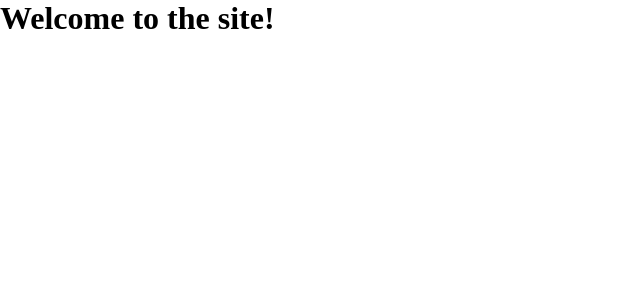
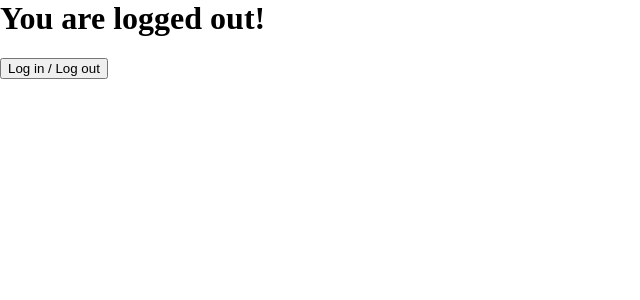
Before and after one commit to timmmyeo/learning-react, a React (Create React App) app: page / in a window 1280 px wide. Shown: the top 300 px of the page, without its empty margins (0-640 px from the left). Built offline with nearby package versions, Linux system fonts and the light colour scheme.

Commit message:
Made a log in / log out button

```diff
--- a/src/index.js
+++ b/src/index.js
@@ -1,7 +1,7 @@
 import React from "react"
 import ReactDOM from "react-dom"
 
-import App from "./conditional_rendering_components/App.js"
+import App from "./log_in_components/App.js"
 
 
 ReactDOM.render(<App />, document.getElementById("root"));
--- /dev/null
+++ b/src/log_in_components/App.js
@@ -0,0 +1,35 @@
+import React from "react"
+import Button from "./Button"
+
+class App extends React.Component {
+  constructor() {
+    super()
+    this.state = {
+      isLoggedIn: false
+    }
+    this.handleClick = this.handleClick.bind(this);
+  }
+
+  handleClick() {
+    this.setState(prevState => {
+      prevState.isLoggedIn = !prevState.isLoggedIn;
+      return prevState;
+    })
+  }
+
+  render() {
+    const logInText = this.state.isLoggedIn ?
+    "You are logged in!" :
+    "You are logged out!"
+
+    return (
+      <div>
+        <h1>{logInText}</h1>
+        <Button handleClick={this.handleClick} />
+      </div>
+    )
+
+  }
+}
+
+export default App
--- /dev/null
+++ b/src/log_in_components/Button.js
@@ -0,0 +1,13 @@
+import React from "react"
+
+class Button extends React.Component {
+  constructor() {
+    super()
+  }
+  render() {
+    return (
+      <button onClick={this.props.handleClick}>Log in / Log out</button>
+    )
+  }
+}
+export default Button
```
